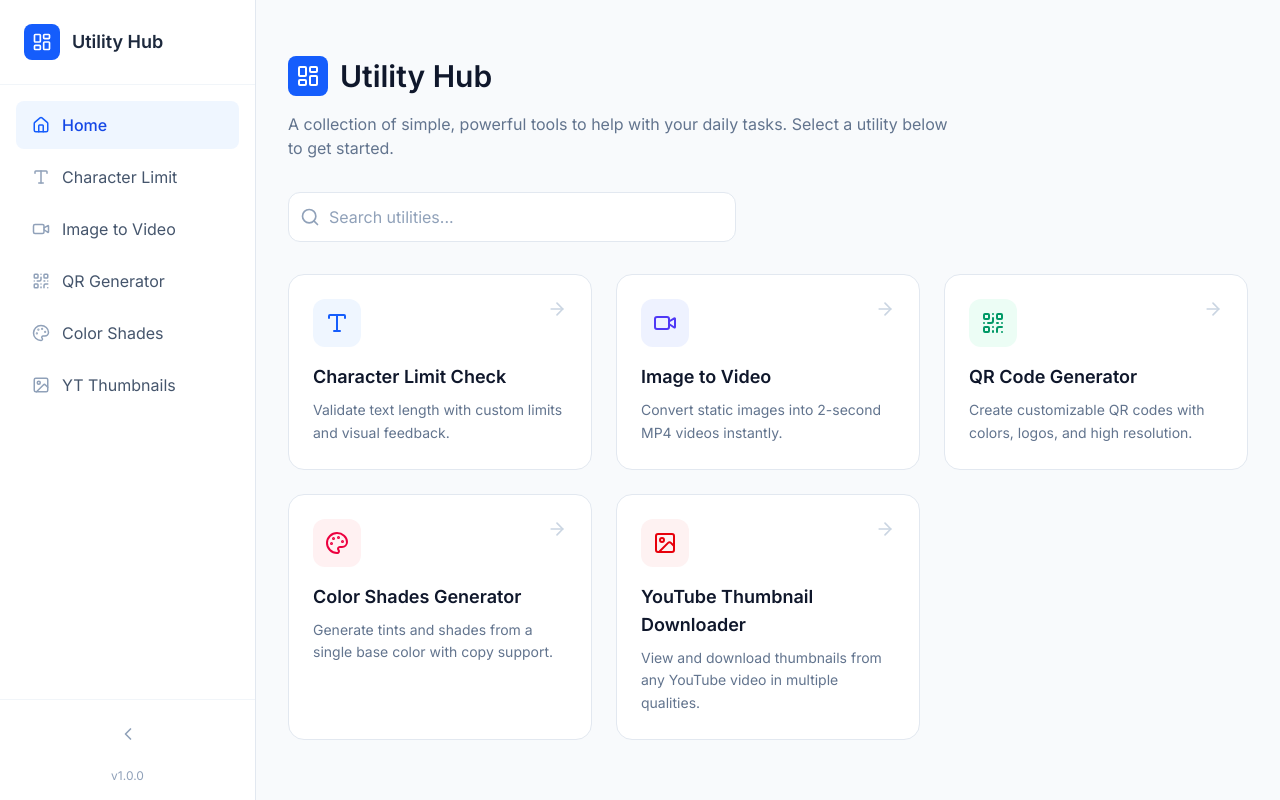
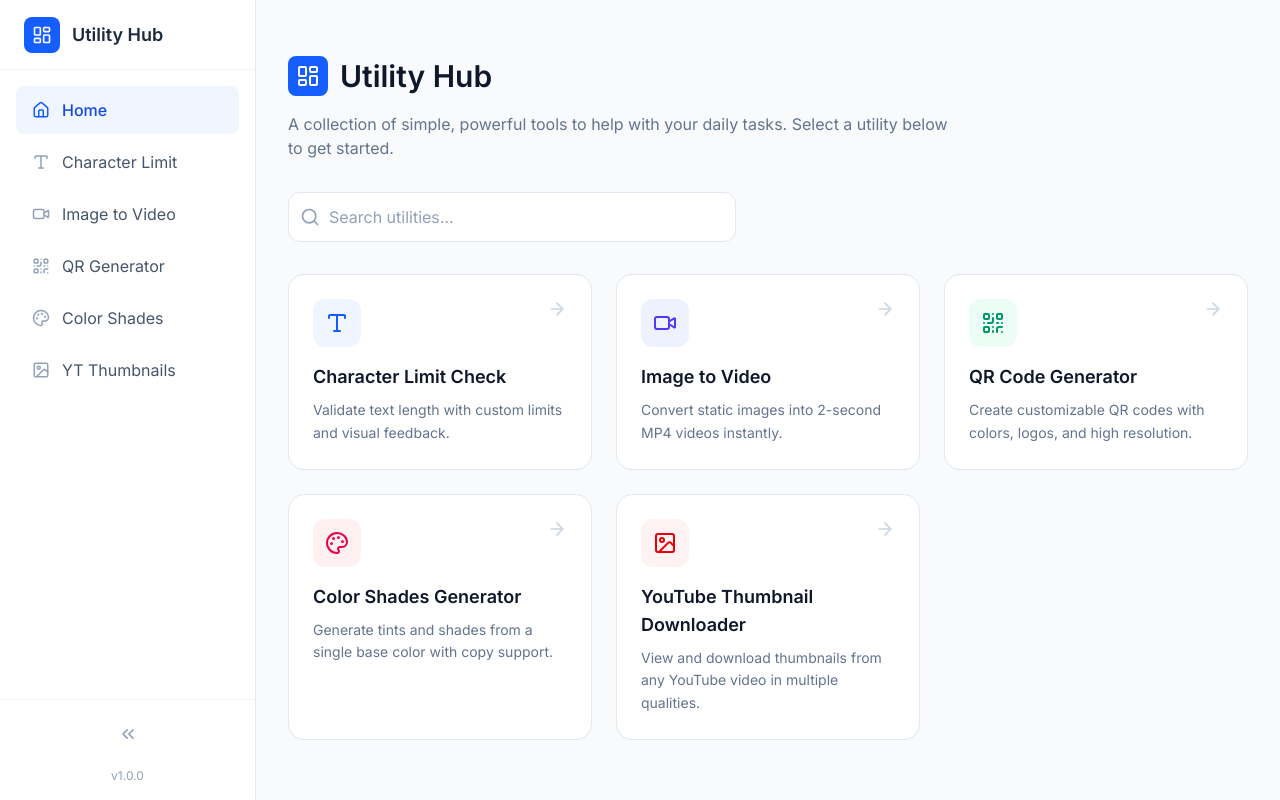
Before and after one commit to joyalsiby/utility-hub-by-joyal, a React (Vite) app: page / in a window 1280 px wide. Built offline with nearby package versions, Linux system fonts and the light colour scheme.

Commit message:
feat(ui): Improve sidebar collapse transition
Enhances the sidebar's collapse/expand animation with smoother transitions and better alignment of elements when collapsed. Updates icons and introduces explicit easing for a more refined user experience.

```diff
--- a/src/components/Sidebar.tsx
+++ b/src/components/Sidebar.tsx
@@ -1,5 +1,5 @@
 import { Link, useLocation } from 'react-router-dom';
-import { Type, Home, Video, QrCode, Palette, Image as ImageIcon, ChevronLeft, ChevronRight } from 'lucide-react';
+import { Type, Home, Video, QrCode, Palette, Image as ImageIcon, ChevronsLeft, ChevronsRight } from 'lucide-react';
 import { Logo } from './Logo';
 
 interface SidebarProps {
@@ -23,17 +23,19 @@ const Sidebar = ({ isCollapsed, toggleSidebar }: SidebarProps) => {
 
   return (
     <div
-      className={`bg-white border-r border-slate-200 h-screen flex flex-col fixed left-0 top-0 transition-all duration-300 z-50 ${
+      className={`bg-white border-r border-slate-200 h-screen flex flex-col fixed left-0 top-0 transition-all duration-300 ease-in-out z-50 ${
         isCollapsed ? 'w-20' : 'w-64'
       }`}
     >
-      <div className={`p-6 border-b border-slate-100 flex items-center ${isCollapsed ? 'justify-center' : 'gap-3'}`}>
-        <div className="bg-blue-600 p-2 rounded-lg flex-shrink-0">
-          <Logo className="text-white w-5 h-5" />
+      <div className={`h-[70px] border-b border-slate-100 flex items-center transition-all duration-300 ${isCollapsed ? 'justify-center px-2' : 'px-6'}`}>
+        <div className="flex items-center gap-3 overflow-hidden">
+          <div className="bg-blue-600 p-2 rounded-lg flex-shrink-0">
+            <Logo className="text-white w-5 h-5" />
+          </div>
+          <span className={`font-semibold text-slate-800 text-lg whitespace-nowrap transition-all duration-300 ${isCollapsed ? 'w-0 opacity-0' : 'w-auto opacity-100'}`}>
+            Utility Hub
+          </span>
         </div>
-        {!isCollapsed && (
-          <span className="font-semibold text-slate-800 text-lg whitespace-nowrap overflow-hidden">Utility Hub</span>
-        )}
       </div>
 
       <nav className="flex-1 p-4 space-y-1 overflow-x-hidden">
@@ -45,15 +47,17 @@ const Sidebar = ({ isCollapsed, toggleSidebar }: SidebarProps) => {
             <Link
               key={item.path}
               to={item.path}
-              className={`flex items-center gap-3 px-4 py-3 rounded-lg transition-all duration-200 group ${
+              className={`flex items-center px-4 py-3 rounded-lg transition-all duration-200 group ${
                 active
                   ? 'bg-blue-50 text-blue-700 font-medium'
                   : 'text-slate-600 hover:bg-slate-50 hover:text-slate-900'
               } ${isCollapsed ? 'justify-center px-2' : ''}`}
               title={isCollapsed ? item.label : undefined}
             >
-              <Icon size={18} className={`flex-shrink-0 ${active ? 'text-blue-600' : 'text-slate-400'}`} />
-              {!isCollapsed && <span className="whitespace-nowrap">{item.label}</span>}
+              <Icon size={18} className={`flex-shrink-0 transition-colors ${active ? 'text-blue-600' : 'text-slate-400'}`} />
+              <span className={`whitespace-nowrap overflow-hidden transition-all duration-300 ${isCollapsed ? 'w-0 opacity-0' : 'w-auto opacity-100 ml-3'}`}>
+                {item.label}
+              </span>
             </Link>
           );
         })}
@@ -64,10 +68,10 @@ const Sidebar = ({ isCollapsed, toggleSidebar }: SidebarProps) => {
           onClick={toggleSidebar}
           className="flex items-center justify-center w-full p-2 text-slate-400 hover:text-slate-600 hover:bg-slate-50 rounded-lg transition-colors"
         >
-          {isCollapsed ? <ChevronRight size={20} /> : <ChevronLeft size={20} />}
+          {isCollapsed ? <ChevronsRight size={20} /> : <ChevronsLeft size={20} />}
         </button>
         {!isCollapsed && (
-          <div className="text-xs text-slate-400 text-center">
+          <div className="text-xs text-slate-400 text-center transition-opacity duration-300">
             v1.0.0
           </div>
         )}
```
